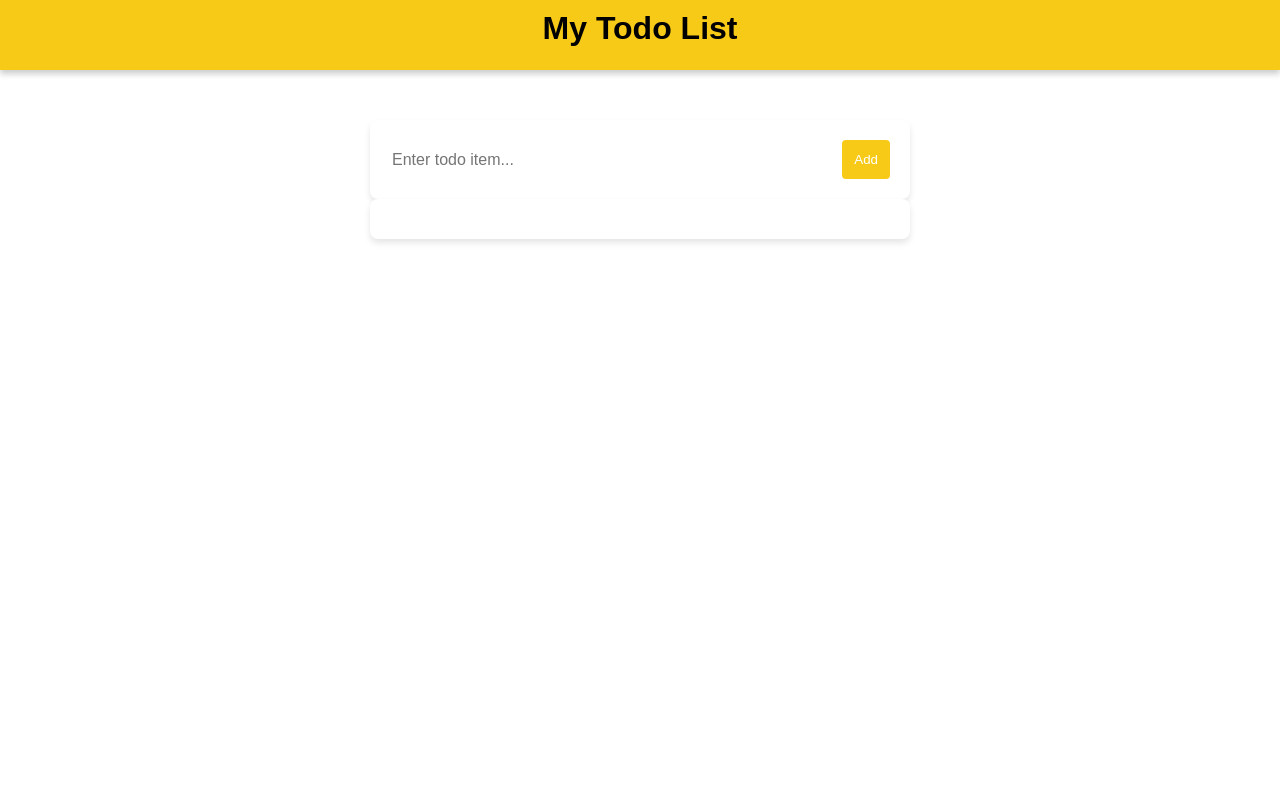
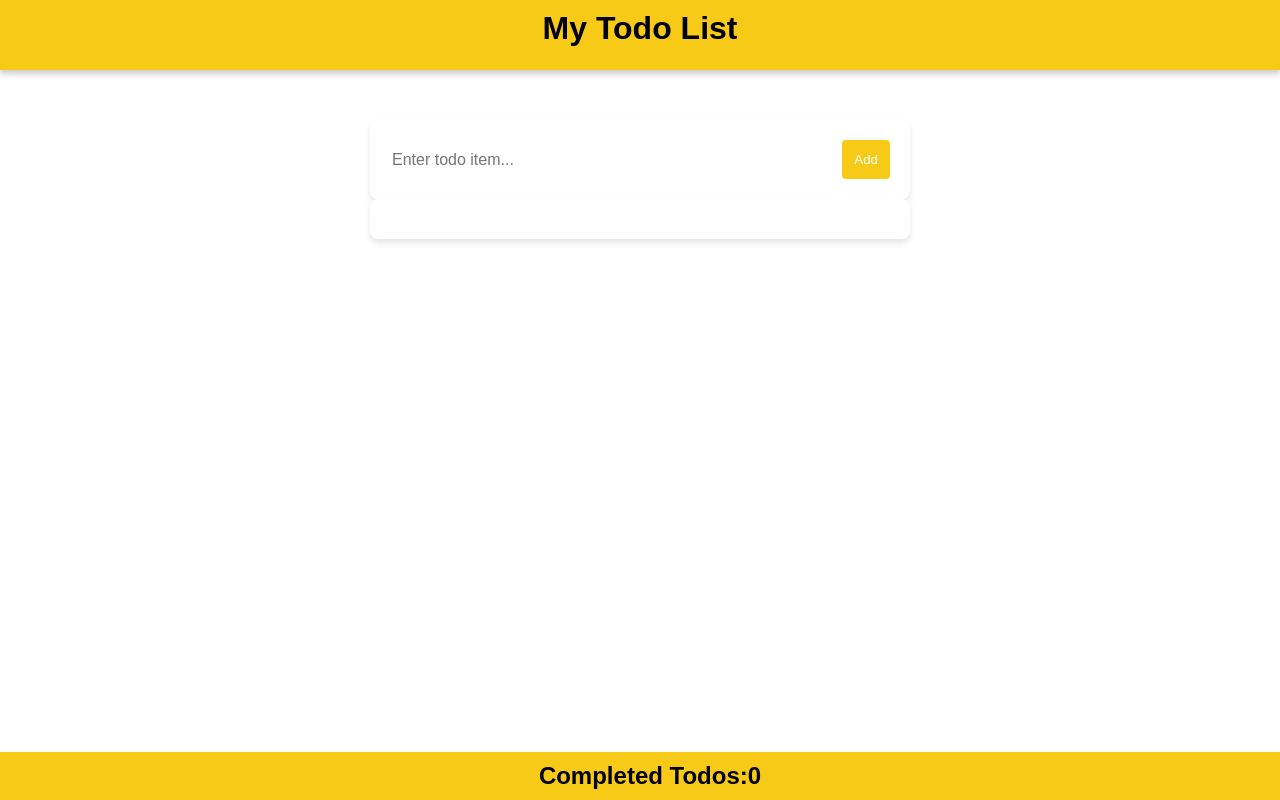
Before and after one commit to claudiahW/reacttodo, a React (Vite) app: page / in a window 1280 px wide. Built offline with nearby package versions, Linux system fonts and the light colour scheme.

Commit message:
add footer and style it

```diff
--- /dev/null
+++ b/src/components/Footer.jsx
@@ -0,0 +1,8 @@
+import styles from "./footer.module.css";
+export default function Footer({completedTodos}) {
+    return (
+    <div className={styles.footer}>
+        <span>Completed Todos:{completedTodos}</span>
+    </div>
+    )
+};
--- a/src/components/Todo.jsx
+++ b/src/components/Todo.jsx
@@ -1,13 +1,16 @@
 import { useState } from "react";
 import Form from "./Form";
 import TodoList from "./TodoList";
+import Footer from "./Footer";
 
 export default function Todo() {
     const [todos, setTodos] = useState([]);
+  const completedTodos = todos.filter((todo)=>todo.done).length;
     return (
      <div>
         <Form todos={todos} setTodos={setTodos} />
         <TodoList todos={todos} setTodos={setTodos} />
+       <Footer completedTodos={completedTodos} />
 
     </div>
     );
--- a/src/components/TodoItem.jsx
+++ b/src/components/TodoItem.jsx
@@ -4,14 +4,24 @@ export default function TodoItem({item, todos, setTodos }) {
         setTodos(todos.filter((todo) => todo !== item));
 
     }
+    function handleClick(name) {
+     setTodos(
+        todos.map((todo) =>
+     todo.name === name ? {...todo, done : !todo.done} : todo
+      )
+     );
+    }
+    const className = item.done ? styles.completed : "";
     return  (
     <div className={styles.item}>
         <div className={styles.itemName}>
-              {item.name}
+            <span className={className} onClick={() => handleClick(item.name)}>{item.name}</span>
+
          <span>
             <button
             onClick={() => handleDelete(item)}
-            className={styles.deleteButton}>
+            className={styles.deleteButton}
+            >
                x
             </button>
         </span>
--- /dev/null
+++ b/src/components/footer.module.css
@@ -0,0 +1,10 @@
+.footer{
+    position: fixed;
+    bottom: 0;
+    font-size: 1.5em;
+    font-weight: bold;
+    text-align: center;
+    width: 100%;
+    background-color: #f7ca18;
+    padding: 10px;
+}
--- a/src/components/todoitem.module.css
+++ b/src/components/todoitem.module.css
@@ -21,3 +21,7 @@
    border-radius: 4px;
    cursor: pointer;
 }
+
+.completed{
+    text-decoration: line-through;
+}
```
